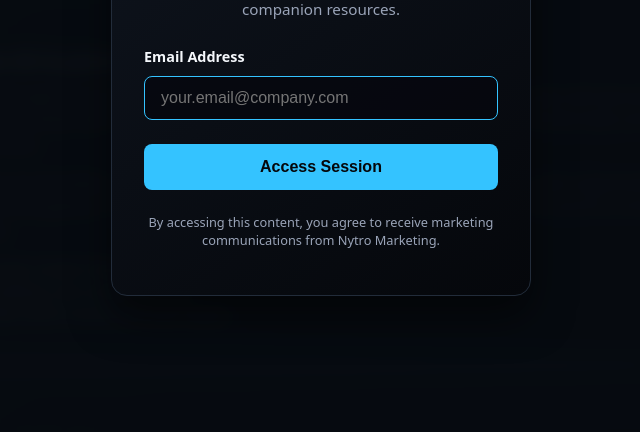
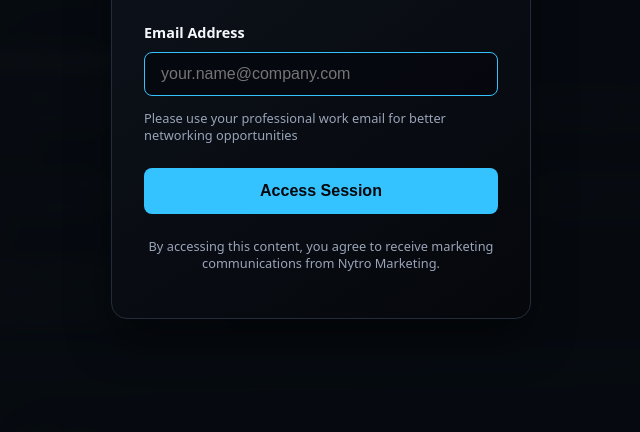
Before and after one commit to berteloot/Nytro-Live-Dec11_2025, a website: page index.html in a window 1280 px wide. Shown: the part 357-789 px from the top of the page, without its empty margins (319-959 px from the left). Drawn offline with Linux system fonts and the light colour scheme; no server answers.

Commit message:
Add professional email guidance to form
- Update placeholder to show professional email format
- Add helper text encouraging professional work emails
- Include CSS styling for the form hint
- Guide users towards better networking opportunities

```diff
--- a/index.html
+++ b/index.html
@@ -417,6 +417,14 @@
       border-color: var(--accent);
     }
 
+    .form-hint {
+      display: block;
+      margin-top: 6px;
+      font-size: 0.8rem;
+      color: var(--muted);
+      line-height: 1.3;
+    }
+
     .submit-btn {
       padding: 14px 24px;
       background: var(--accent);
@@ -503,10 +511,11 @@
             type="email"
             id="email-input"
             name="email"
-            placeholder="your.email@company.com"
+            placeholder="your.name@company.com"
             required
             autocomplete="email"
           />
+          <small class="form-hint">Please use your professional work email for better networking opportunities</small>
         </div>
 
         <button type="submit" class="submit-btn">Access Session</button>
```
